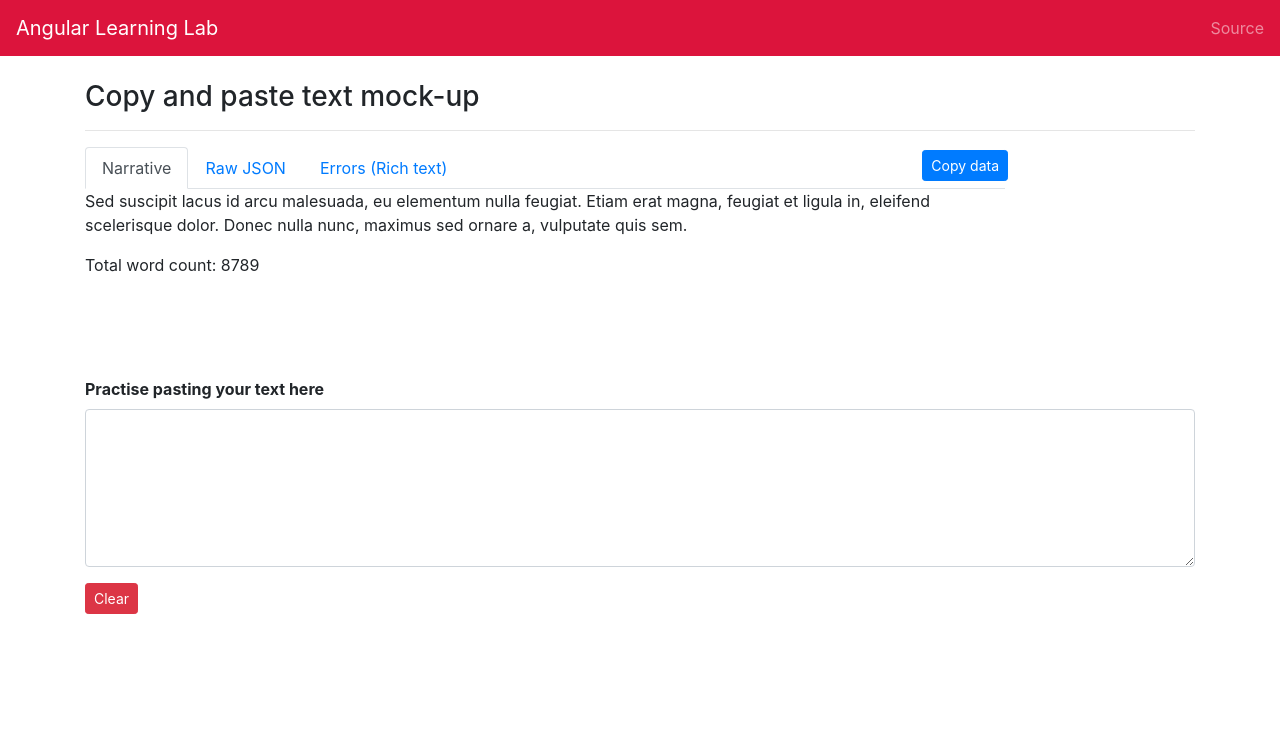
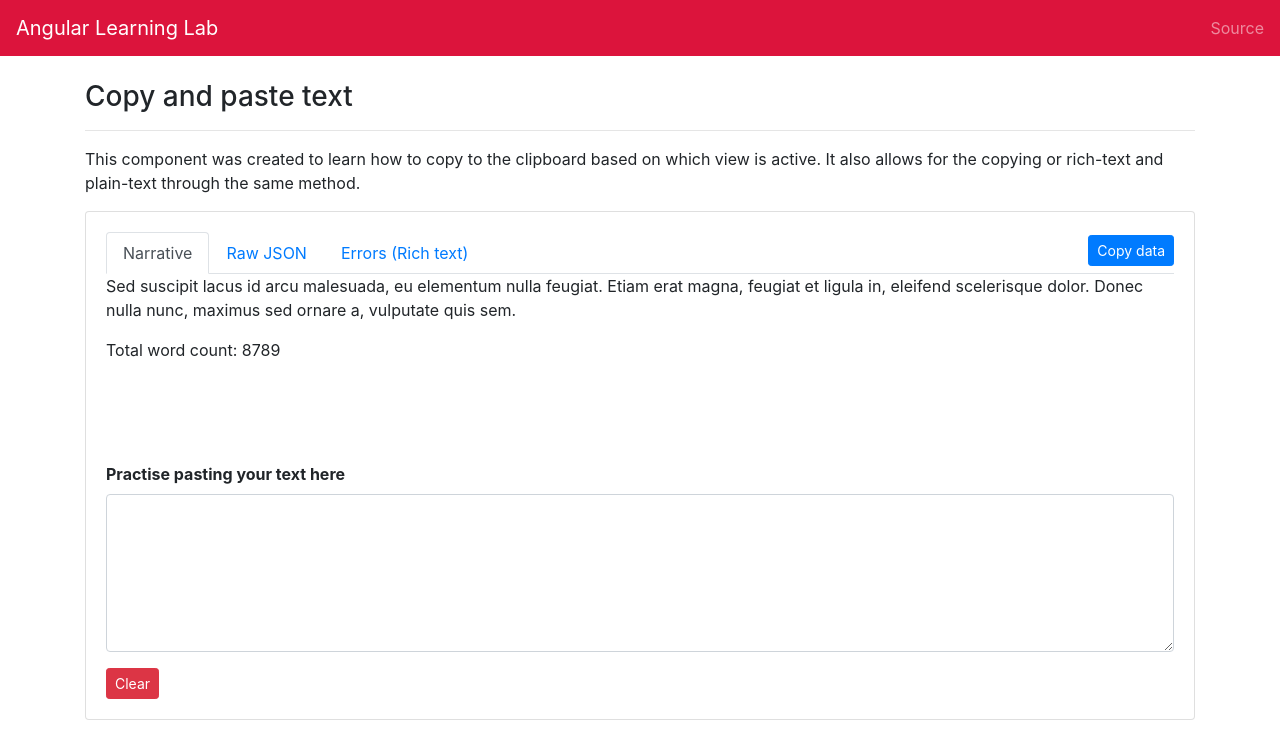
Before and after one commit to thomasabishop/angular-learning-lab, an Angular app: page /copy-paste in a window 1280 px wide. Shown: the top 756 px of the page. Built offline with nearby package versions, Linux system fonts and the light colour scheme; what ngx-highlightjs would draw is missing.

Commit message:
Add description for project and card styling.

```diff
--- a/src/app/copy-paste/copy-paste.component.html
+++ b/src/app/copy-paste/copy-paste.component.html
@@ -1,7 +1,13 @@
-<h2 class="h3">Copy and paste text mock-up</h2>
+<h2 class="h3">Copy and paste text</h2>
 <hr />
+<p>
+  This component was created to learn how to copy to the clipboard based on which view is active. It
+  also allows for the copying or rich-text and plain-text through the same method.
+</p>
 
 <!--Studio Runner layout starts -->
+<div class="card">
+  <div class="card-body">
     <div class="studio-runner">
       <div class="">
         <div class="">
@@ -30,8 +36,8 @@
                   ><code>{{ testJson }}</code></tab
                 >
                 <tab heading="Errors (Rich text)">
-              Lorem ipsum <b>dolor sit amet</b>, consectetur adipiscing elit, sed do eiusmod tempor
-              incididunt ut labore et <i>dolore magna aliqua</i>. Ut enim
+                  Lorem ipsum <b>dolor sit amet</b>, consectetur adipiscing elit, sed do eiusmod
+                  tempor incididunt ut labore et <i>dolore magna aliqua</i>. Ut enim
                   <span style="color: red">ad minim veniam</span>, quis nostrud exercitation ullamco
                   laboris nisi ut aliquip ex ea commodo consequat.
                 </tab>
@@ -51,3 +57,5 @@
       </div>
       <button type="reset" class="btn btn-sm btn-danger">Clear</button>
     </form>
+  </div>
+</div>
--- a/src/app/copy-paste/copy-paste.component.less
+++ b/src/app/copy-paste/copy-paste.component.less
@@ -18,6 +18,9 @@
   }
 }
 
+.tabset-wrapper {
+  min-width: 100%;
+}
 .parent {
   position: relative;
 }
@@ -26,6 +29,7 @@
   position: absolute;
   top: 3px;
   right: 12px;
+  margin-right: 3px;
   //left: 0;
   // margin: 0;
 }
```
Lines whose indentation alone changed are shown as unchanged.
